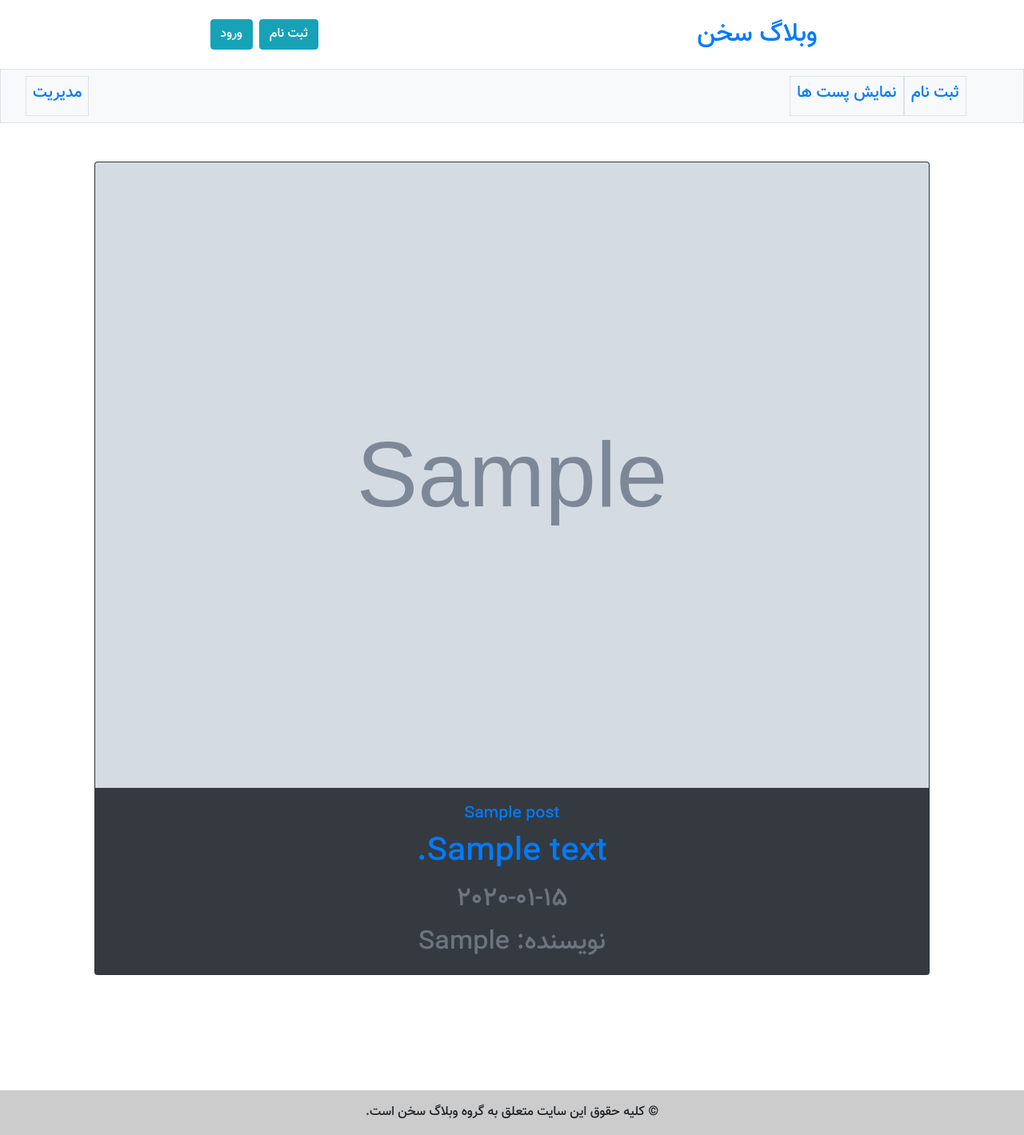
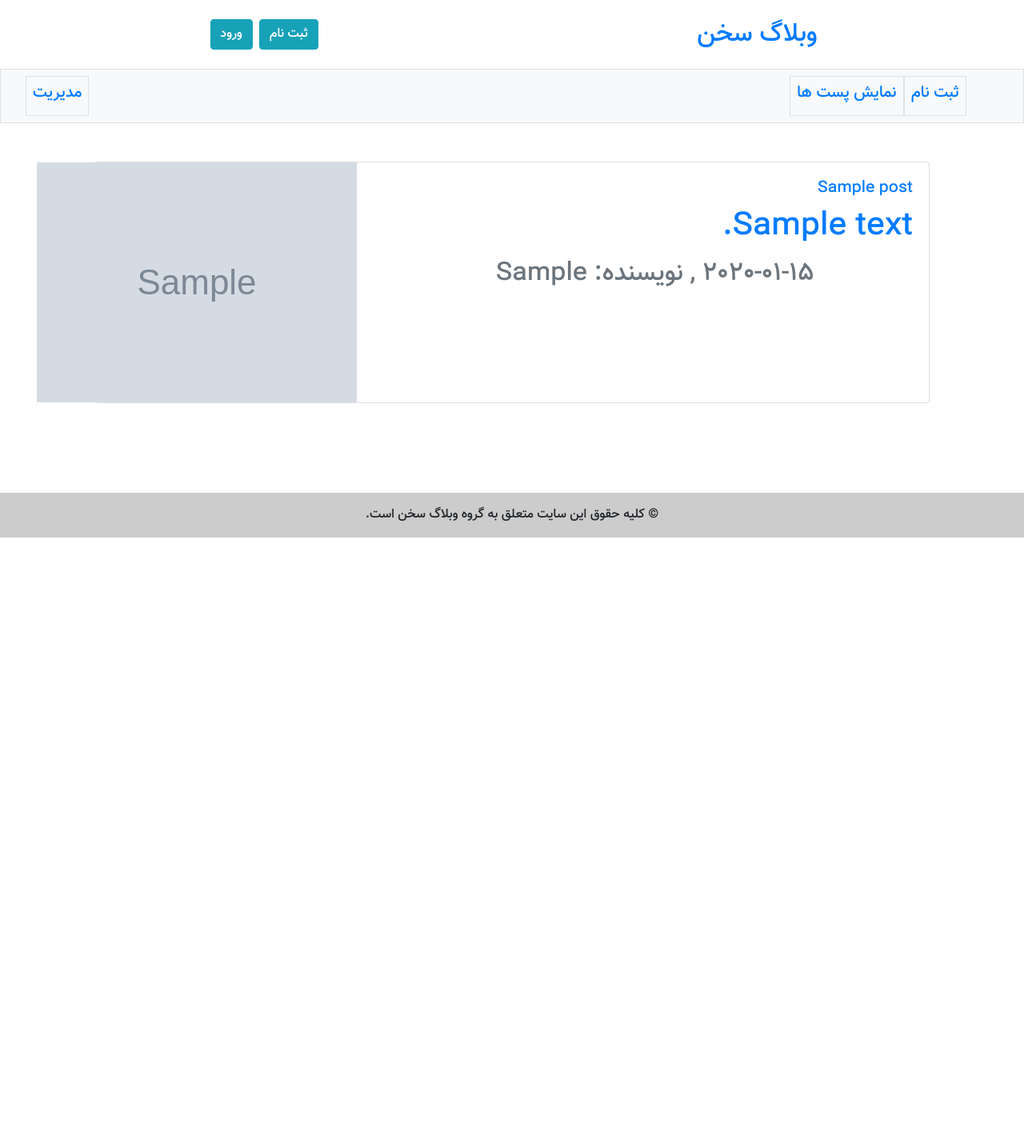
Before and after one commit to imasroori/django_project_blog, a Django app: page /show_all_posts in a window 1280 px wide. Shown: the whole page at 80% size. After the commit the page ends 672 px from the top, so only its background shows below. Run offline with Django 3.2, Linux system fonts and the light colour scheme; tables that the repository leaves empty hold one stand-in row (values such as "Sample post"); grey boxes marked "Sample" are stand-in pictures; some libraries are stand-ins or nearby versions.

Commit message:
adding all files to git and start phase3

```diff
--- a/maktablog/blog/templates/blog/index.html
+++ b/maktablog/blog/templates/blog/index.html
@@ -1 +1,5 @@
 {% extends "base.html" %}
+
+{% block content %}
+
+{% endblock %}
--- a/maktablog/blog/templates/blog/show_all_posts.html
+++ b/maktablog/blog/templates/blog/show_all_posts.html
@@ -5,14 +5,34 @@
 {% for item in posts %}
 
 
-<div class="card mb-5 bg-dark">
+<!--<div class="card mb-5 bg-dark">-->
+<!--    <a class="text-decoration-none" href="{% url 'blog:show_post' item.id %}">-->
+<!--        <img class="card-img-top" src="{{item.image}}" alt="عکس پیدا نشد">-->
+<!--        <div class="card-body">-->
+<!--            <h5 class="card-title">{{item.title}}</h5>-->
+<!--            <p class="card-text">{{item.text}}</p>-->
+<!--            <p class="card-text"><small class="text-muted">{{item.pub_date}}</small></p>-->
+<!--            <p class="card-text"><small class="text-muted">نویسنده: {{item.user.first_name}}</small></p>-->
+<!--        </div>-->
+<!--    </a>-->
+<!--</div>-->
+
+
+<div class="card mb-3">
     <a class="text-decoration-none" href="{% url 'blog:show_post' item.id %}">
-        <img class="card-img-top" src="{{item.image}}" alt="عکس پیدا نشد">
-        <div class="card-body">
-            <h5 class="card-title">{{item.title}}</h5>
-            <p class="card-text">{{item.text}}</p>
-            <p class="card-text"><small class="text-muted">{{item.pub_date}}</small></p>
-            <p class="card-text"><small class="text-muted">نویسنده: {{item.user.first_name}}</small></p>
+        <div class="row g-0">
+
+            <div class="col-md-8">
+                <div class="card-body">
+                    <h5 class="card-title text-right">{{item.title}}</h5>
+                    <p class="card-text text-right">{{item.text}}</p>
+                    <span class="card-text"><small class="text-muted">{{item.pub_date}} , </small></span>
+                    <span class="card-text"><small class="text-muted">نویسنده: {{item.user.first_name}}</small></span>
+                </div>
+            </div>
+            <div class="col-md-4">
+                <img src="{{item.image}}" alt="گشتیم ولی عکسی نبود لطفا اصرار نکن!!!">
+            </div>
         </div>
     </a>
 </div>
```
